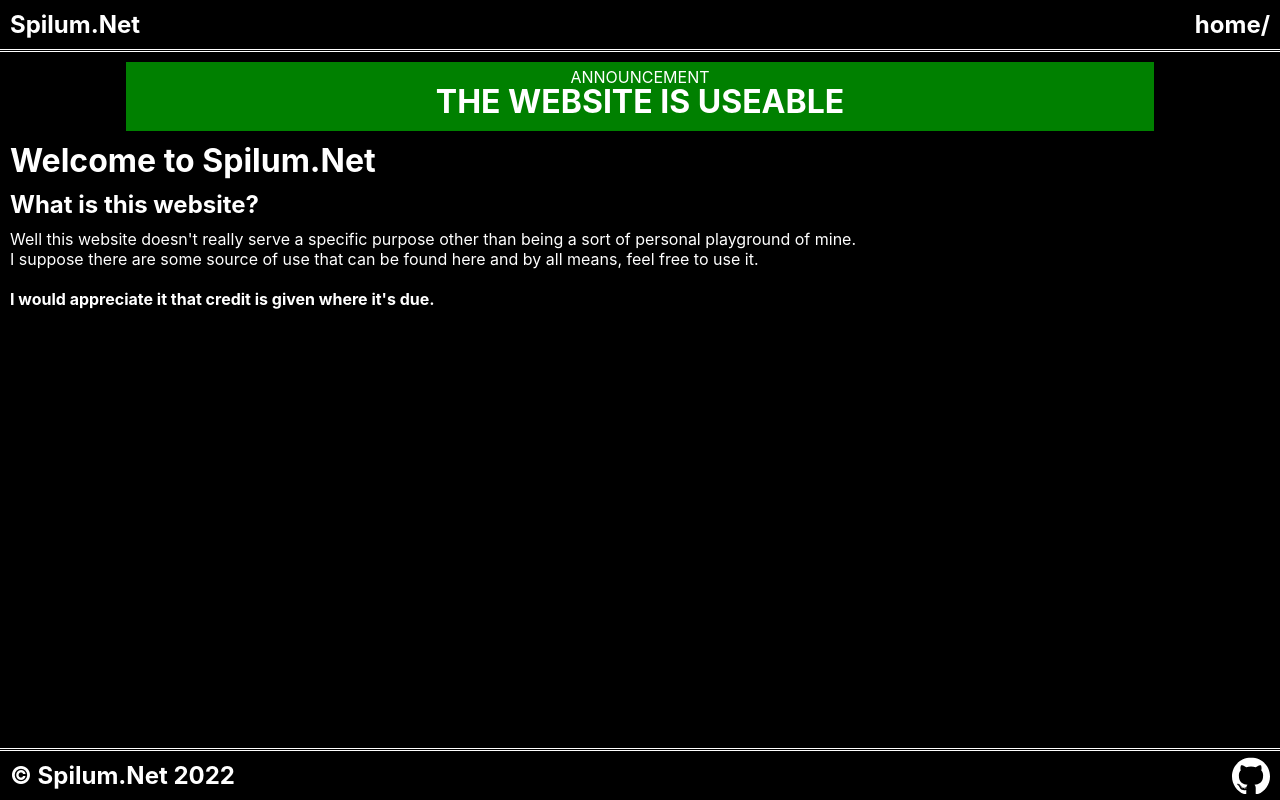
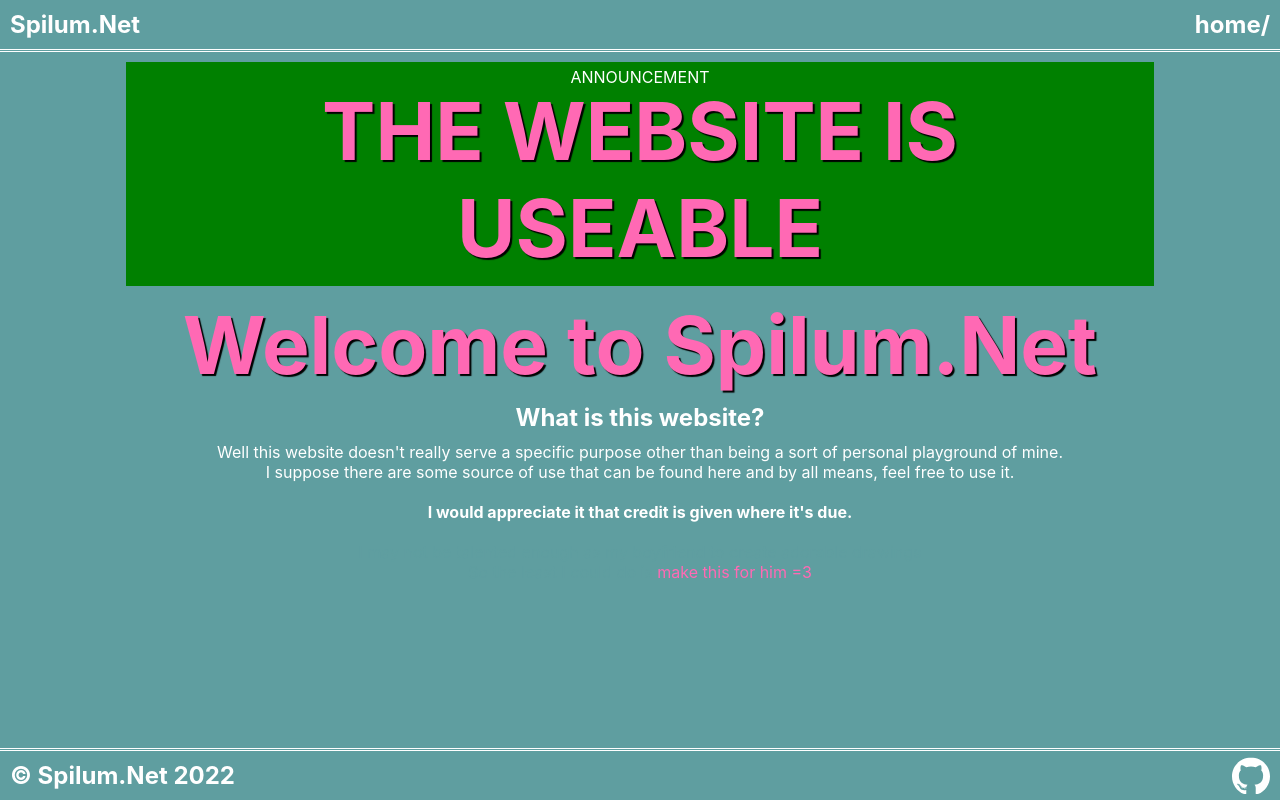
Before and after one commit to tristanpn02/SpilumNet, a React (Create React App) app in the folder client/: page /home in a window 1280 px wide. Built offline with nearby package versions, Linux system fonts and the light colour scheme; the HTML template or start-up script is replaced by a standard one.

Commit message:
For my love <3

```diff
--- a/client/src/App.css
+++ b/client/src/App.css
@@ -36,6 +36,19 @@ img {
   overflow: auto;
 }
 
+#odie-text {
+  color: cadetblue;
+}
+
+#odie-link {
+  color:hotpink;
+}
+
+#odie-link:hover {
+  color:gold;
+  background-color: unset;
+}
+
 h2 {
   margin-block: 0;
   padding-block: 10px;
--- a/client/src/App.js
+++ b/client/src/App.js
@@ -9,6 +9,7 @@ import Header from './components/Header';
 import Home from './pages';
 import ApiTest from './pages/apitest';
 import Tools from './pages/tools';
+import Odie from './pages/odie';
 
 export default class App extends React.Component {
   render() {
@@ -21,6 +22,7 @@ export default class App extends React.Component {
             <Route path='/home' exact element={<Home/>}/>
             <Route path='/tools' element={<Tools/>}/>
             <Route path='/apitest' element={<ApiTest/>}/>
+            <Route path='/cutie' element={<Odie/>}/>
           </Routes>
         </div>
         <Footer/>
--- a/client/src/pages/index.js
+++ b/client/src/pages/index.js
@@ -14,6 +14,10 @@ const Home = () => {
           and by all means, feel free to use it.<br/><br/>
 
           <b>I would appreciate it that credit is given where it's due.</b>
+        </p><br/>
+        <p id="odie-text">
+          I may not be talented enough as my boyfriend to create adorable drawings<br/>
+          So the least I could do is <a id="odie-link" href="/cutie">make this for him =3</a>
         </p>
     </div>
   );
--- /dev/null
+++ b/client/src/pages/odie/index.js
@@ -0,0 +1,22 @@
+import React from 'react';
+import "./styles.css";
+
+const Odie = () => {
+  return (
+    <div>
+        <h1>I LOVE YOU!</h1>
+        <h3>
+            You have no idea how much you mean to me.<br/>
+            Even though I may not express it well enough, every time I am with you, you make me smile.
+        </h3>
+        <img src='https://i.ibb.co/4F46m5t/coot-foxo-andnot-coot-puppo.png'/>
+        <div className='gallery'>
+            <img src='https://i.ibb.co/yhyQ639/fanart-5.png'/>
+            <img src='https://i.ibb.co/pP0FzK9/VRChat-1920x1080-2022-02-03-00-04-13-675.png'/>
+            <img src='https://i.ibb.co/Ct046sy/VRChat-1920x1080-2022-03-28-17-41-34-139.png'/>
+        </div>
+    </div>
+  );
+};
+
+export default Odie;
--- /dev/null
+++ b/client/src/pages/odie/styles.css
@@ -0,0 +1,18 @@
+body {
+    background-color: cadetblue;
+    text-align: center;
+}
+
+a:hover {
+    background-color: gold;
+}
+
+.dropdown:hover h2 {
+    background-color: gold;
+}
+
+h1 {
+    font-size: 80px;
+    color: hotpink;
+    text-shadow: 2px 2px 1px black;
+}
--- a/client/src/pages/tools/index.js
+++ b/client/src/pages/tools/index.js
@@ -12,8 +12,14 @@ const Tools = () => {
                 src="https://icelandic-gas-map.herokuapp.com"
                 image="https://media.discordapp.net/attachments/953346950768496741/960377247536119838/unknown.png">
                 [OLD PROJECT - MAY TAKE A WHILE TO LOAD]<br/>
-                An interactive map that shows the price of petrol and Diesel in Iceland.
-            </Tool>
+                An interactive map that shows the price of petrol and Diesel in Iceland.</Tool>
+            <Tool
+                title="TG Profile Changer"
+                src="https://github.com/tristanpn02/TG-Profile-Changer"
+                image="">
+                Changes your Telegram user profile picture randomly every single day.<br/><br/>
+                Requires Python3.x to run.
+                </Tool>
             <Tool/>
             <Tool/>
             <Tool/>
```
